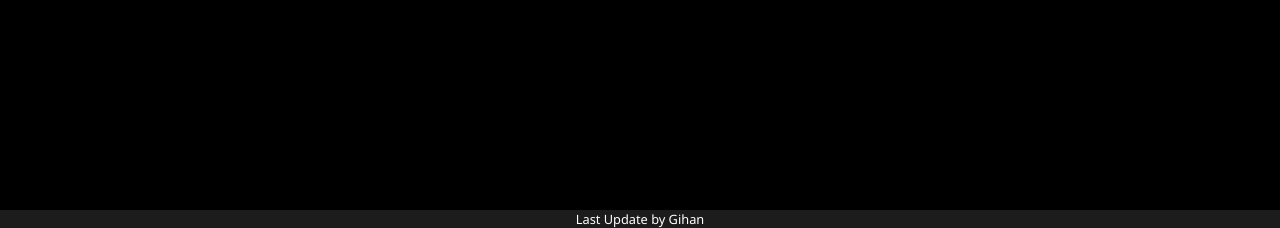
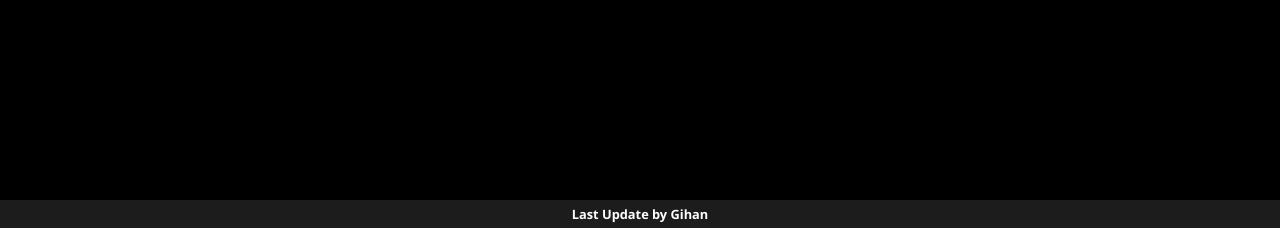
Before and after one commit to gihan-s/Servo, a PHP site: page / in a window 1280 px wide. Shown: the part 572-800 px from the top of the page. Run offline with PHP 8.4, Linux system fonts and the light colour scheme.

Commit message:
Simple Update to Test GIT Action 2

```diff
--- a/index.php
+++ b/index.php
@@ -70,5 +70,7 @@
     background-color: #1c1c1cff;
     left: 0;
     bottom: 0;
+    padding: 5px;
+    font-weight: bold;
   }
 </style>
```
